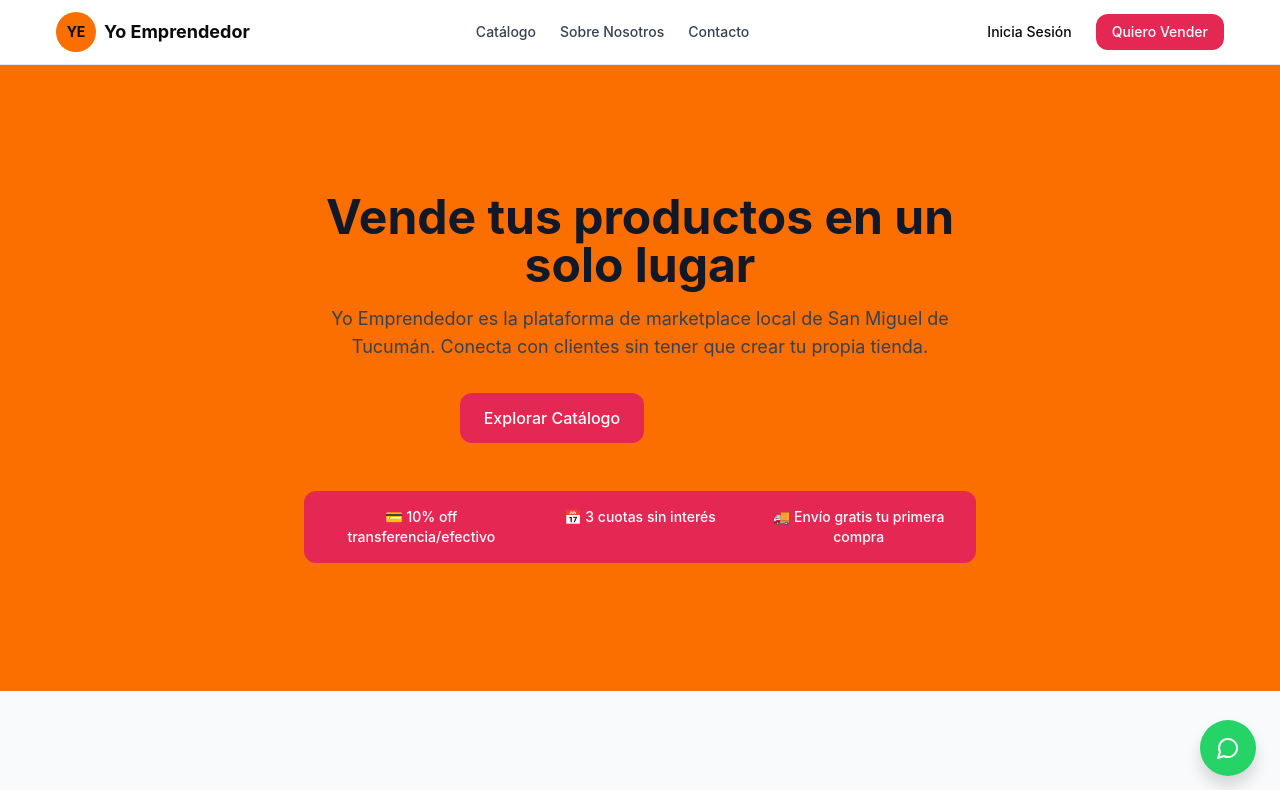
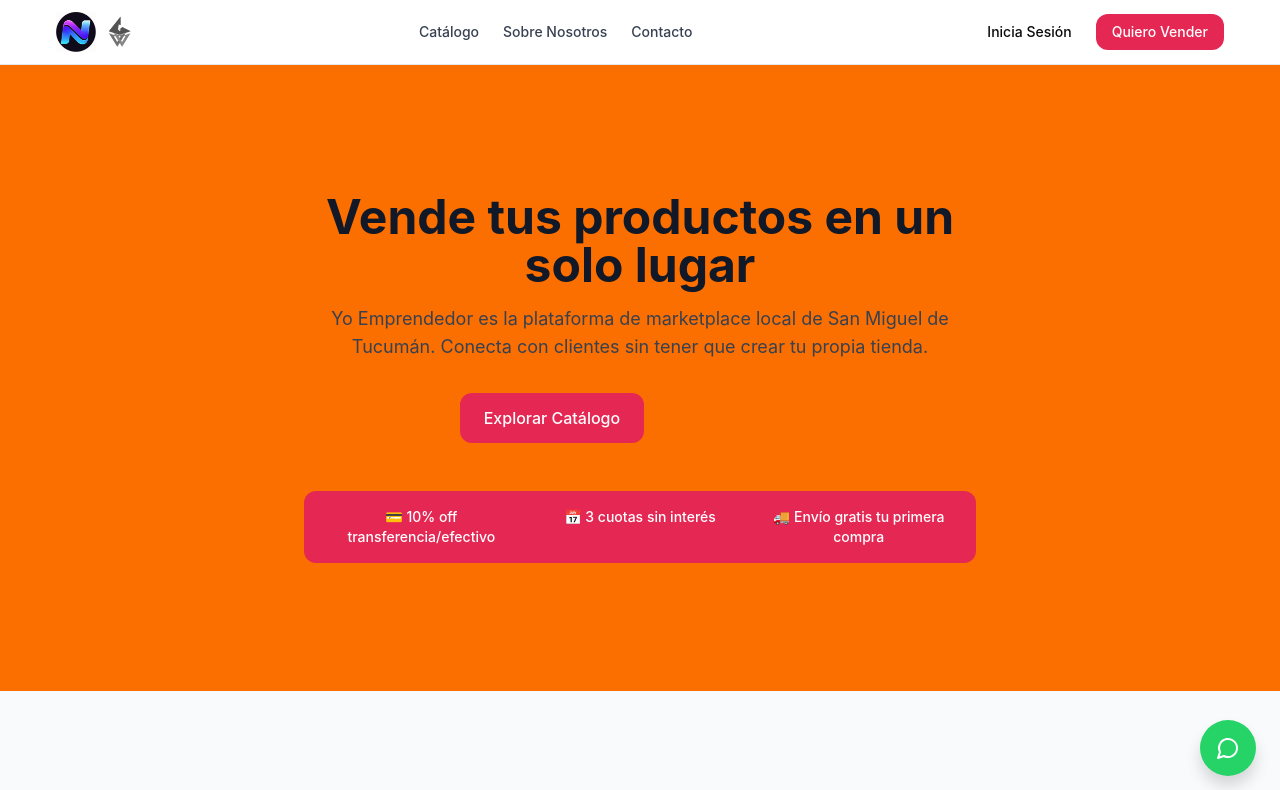
Before and after one commit to Gawebs/yo-emprendedor, a Next.js app: page / in a window 1280 px wide. Shown: the top 790 px of the page. Built offline with nearby package versions, Linux system fonts and the light colour scheme; no server answers.

Commit message:
Add logo images and update header to use them
- Add logoweb.png for main header logo
- Add logo-favicon.png for favicon/icon
- Replace circular YE badge with actual logos
- Use Next.js Image component for optimization

Co-Authored-By: Claude Haiku 4.5 <noreply@anthropic.com>

```diff
--- a/src/components/layout/Header.tsx
+++ b/src/components/layout/Header.tsx
@@ -1,6 +1,7 @@
 'use client';
 
 import Link from 'next/link';
+import Image from 'next/image';
 import { Menu, X } from 'lucide-react';
 import { useState } from 'react';
 import { URLS, CONTACTO } from '@/constants/contacto';
@@ -12,15 +13,21 @@ export function Header() {
     <header className="sticky top-0 z-40 bg-white border-b border-gray-200">
       <div className="container-tight flex items-center justify-between h-16">
         {/* Logo */}
-        <Link href="/" className="flex items-center gap-2">
-          <div className="w-10 h-10 rounded-full" style={{ backgroundColor: 'var(--brand-primary)' }}>
-            <span className="flex items-center justify-center h-full font-bold text-sm" style={{ color: 'var(--ink-900)' }}>
-              YE
-            </span>
-          </div>
-          <span className="font-bold text-lg hidden sm:inline" style={{ color: 'var(--ink-900)' }}>
-            Yo Emprendedor
-          </span>
+        <Link href="/" className="flex items-center gap-2 h-full">
+          <Image
+            src="/logo-favicon.png"
+            alt="Yo Emprendedor"
+            width={40}
+            height={40}
+            className="h-10 w-auto"
+          />
+          <Image
+            src="/logo-web.png"
+            alt="Yo Emprendedor"
+            width={120}
+            height={40}
+            className="hidden sm:inline h-8 w-auto"
+          />
         </Link>
 
         {/* Desktop Navigation */}
```
Also changed, not shown: public/logo-favicon.png (added), public/logo-web.png (added).
